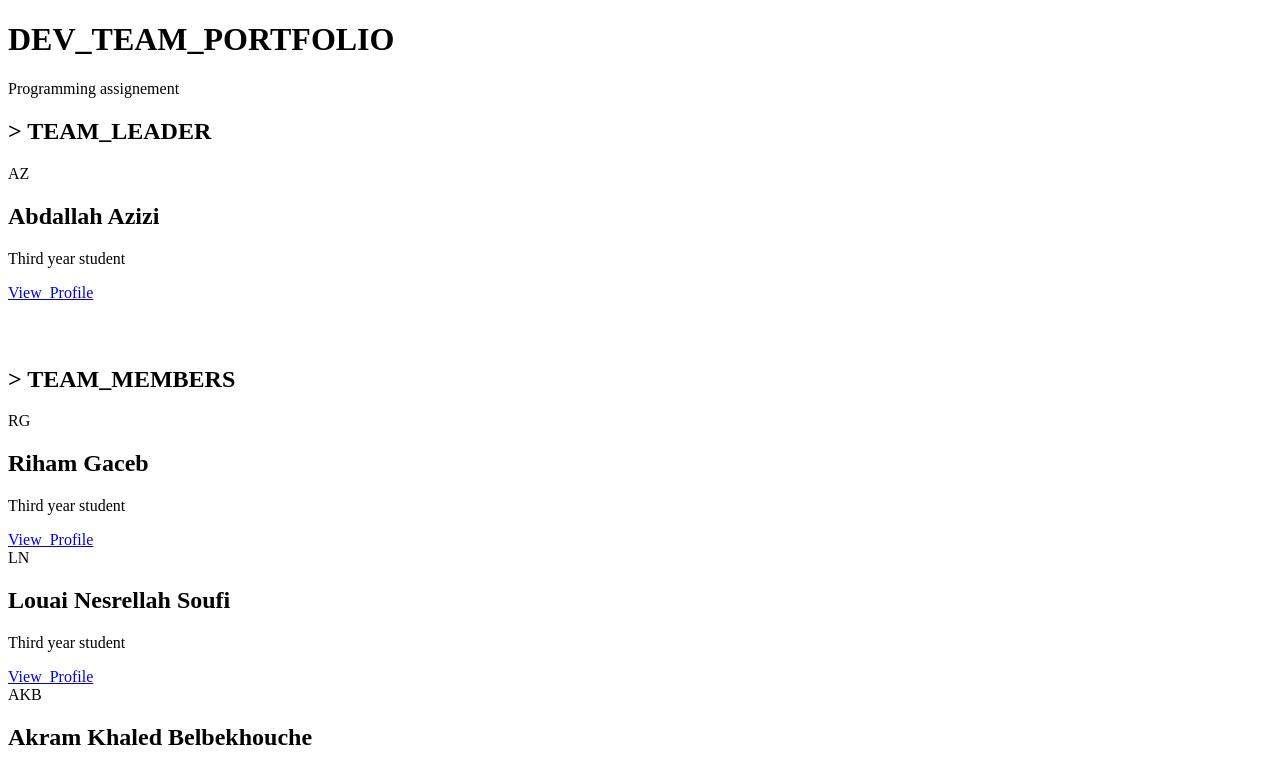
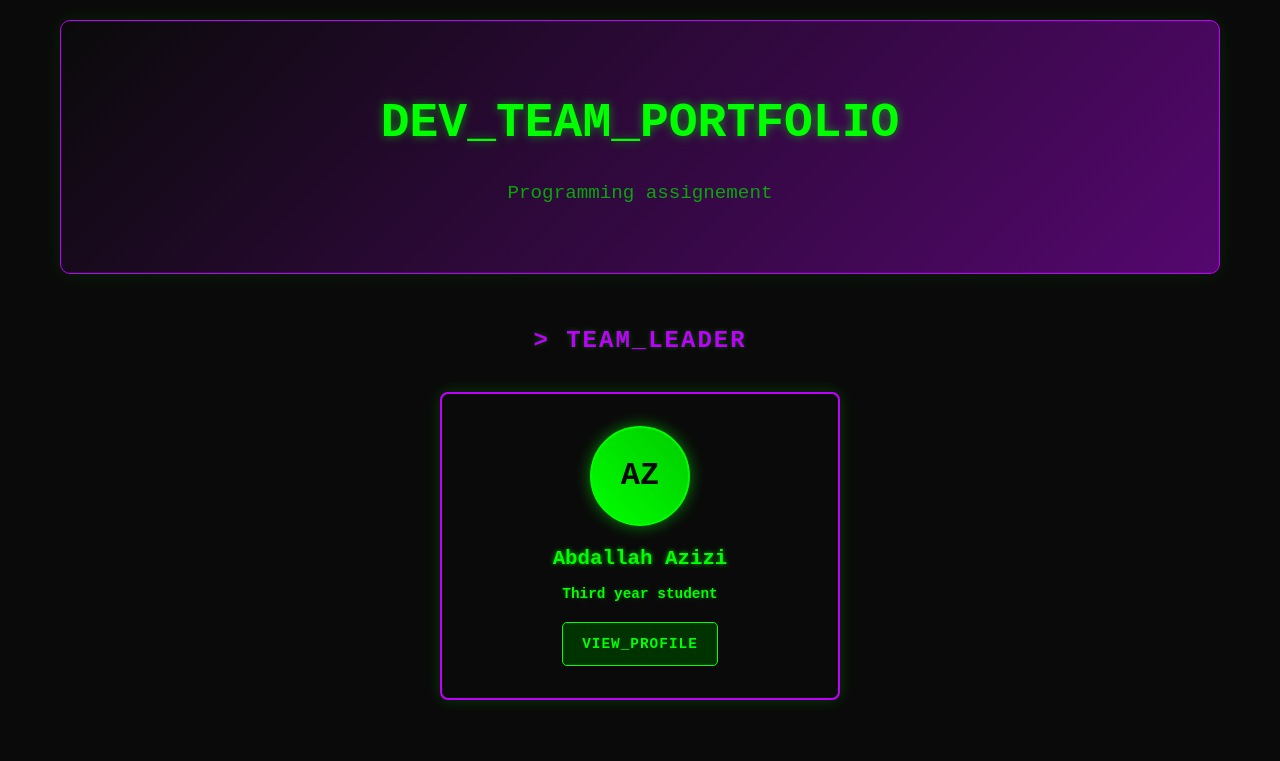
Before and after one commit to aziziabdallahesmail-ensia/team-portfolio-project, a plain HTML site: page index.html in a window 1280 px wide. Shown: the top 761 px of the page. Drawn offline with Linux system fonts and the light colour scheme.

Commit message:
fix : fixed styling issue in index and finished README file changes

```diff
--- a/index.html
+++ b/index.html
@@ -4,7 +4,203 @@
     <meta charset="UTF-8">
     <meta name="viewport" content="width=device-width, initial-scale=1.0">
     <title>Team Project Portfolio</title>
-    <link rel="stylesheet" type="text/css" href="style.css">
+    <style>
+
+        * {
+            margin: 0;
+            padding: 0;
+            box-sizing: border-box;
+        }
+
+        body {
+            font-family: 'Courier New';
+            background-color: #0a0a0a;
+            color:#bf00ff;
+            line-height: 1.6;
+        }
+
+        .container {
+            max-width: 1200px;
+            margin: 0 auto;
+            padding: 20px;
+        }
+
+        header {
+            text-align: center;
+            padding: 4rem 0;
+            background: linear-gradient(135deg, #0a0a0a, #55076f);
+            margin-bottom: 3rem;
+            border-radius: 10px;
+            border: 1px solid #bf00ff;
+            box-shadow: 0 0 20px rgba(0, 255, 0, 0.1);
+        }
+
+        h1 {
+            font-size: 3rem;
+            margin-bottom: 1rem;
+            color: #00ff00;
+            text-shadow: 0 0 10px rgba(0, 255, 0, 0.5);
+        }
+
+        .subtitle {
+            font-size: 1.2rem;
+            color: #00cc00;
+            opacity: 0.8;
+        }
+
+        .team-leader-section {
+            text-align: center;
+            margin-bottom: 3rem;
+        }
+
+        .team-leader-title {
+            font-size: 1.5rem;
+            color:#bf00ff;
+            margin-bottom: 2rem;
+            text-transform: uppercase;
+            letter-spacing: 2px;
+            text-shadow: 0 0 5px rgba(0, 255, 0, 0.3);
+        }
+
+        .team-leader-card {
+            background: #0a0a0a;
+            border-radius: 8px;
+            padding: 2rem;
+            text-align: center;
+            border: 2px solid #bf00ff;
+            transition: transform 0.3s ease, box-shadow 0.3s ease;
+            max-width: 400px;
+            margin: 0 auto;
+            box-shadow: 0 0 15px rgba(0, 255, 0, 0.2);
+        }
+
+        .team-leader-card:hover {
+            transform: translateY(-5px);
+            box-shadow: 0 0 25px rgba(0, 255, 0, 0.4);
+        }
+
+        .team-grid {
+            display: grid;
+            grid-template-columns: repeat(auto-fit, minmax(280px, 1fr));
+            gap: 2rem;
+            margin-top: 2rem;
+        }
+
+        .member-card {
+            background: #0a0a0a;
+            border-radius: 8px;
+            padding: 2rem;
+            text-align: center;
+            border: 1px solid #bf00ff;
+            transition: transform 0.3s ease, box-shadow 0.3s ease;
+        }
+
+        .member-card:hover {
+            transform: translateY(-5px);
+            box-shadow: 0 0 20px rgba(0, 255, 0, 0.3);
+            border-color: #00ff00;
+        }
+
+        .member-avatar {
+            width: 80px;
+            height: 80px;
+            border-radius: 50%;
+            background: linear-gradient(45deg, #003300, #00ff00);
+            margin: 0 auto 1rem;
+            display: flex;
+            align-items: center;
+            justify-content: center;
+            font-weight: bold;
+            font-size: 1.5rem;
+            color: #0a0a0a;
+            border: 2px solid #00ff00;
+        }
+
+        .leader-avatar {
+            width: 100px;
+            height: 100px;
+            background: linear-gradient(45deg, #00ff00, #00cc00);
+            font-size: 2rem;
+            box-shadow: 0 0 15px rgba(0, 255, 0, 0.5);
+        }
+
+        .member-name {
+            font-size: 1.3rem;
+            margin-bottom: 0.5rem;
+            color: #00ff00;
+        }
+
+        .member-role {
+            color: #00cc00;
+            margin-bottom: 1rem;
+            font-size: 0.9rem;
+        }
+
+        .leader-role {
+            color: #00ff00;
+            font-weight: bold;
+            text-shadow: 0 0 5px rgba(0, 255, 0, 0.3);
+        }
+
+        .profile-link {
+            display: inline-block;
+            padding: 0.6rem 1.2rem;
+            background: #003300;
+            color: #00ff00;
+            text-decoration: none;
+            border-radius: 5px;
+            font-weight: bold;
+            transition: all 0.3s ease;
+            border: 1px solid #00ff00;
+            text-transform: uppercase;
+            font-size: 0.9rem;
+            letter-spacing: 1px;
+        }
+
+        .profile-link:hover {
+            background: #bf00ff;
+            border: 1px solid #bf00ff ;
+            color: #0a0a0a;
+            box-shadow: 0 0 15px rgba(0, 255, 0, 0.5);
+        }
+
+        footer {
+            text-align: center;
+            margin-top: 4rem;
+            padding: 2rem;
+            color: #00cc00;
+            border-top: 1px solid #003300;
+        }
+
+        @keyframes typing {
+            from { width: 0 }
+            to { width: 100% }
+        }
+
+        @keyframes blink-caret {
+            from, to { border-color: transparent }
+            50% { border-color: #00ff00 }
+        }
+
+        /* Effets de glow */
+        .glow {
+            text-shadow: 0 0 5px rgba(0, 255, 0, 0.7);
+        }
+
+        @media (max-width: 768px) {
+            h1 {
+                font-size: 2rem;
+            }
+
+            .team-grid {
+                grid-template-columns: 1fr;
+            }
+
+            .team-leader-card {
+                max-width: 100%;
+            }
+        }
+    </style>
 </head>
 <body>
     <div class="container">
```
Also changed, not shown: 1 other file.
